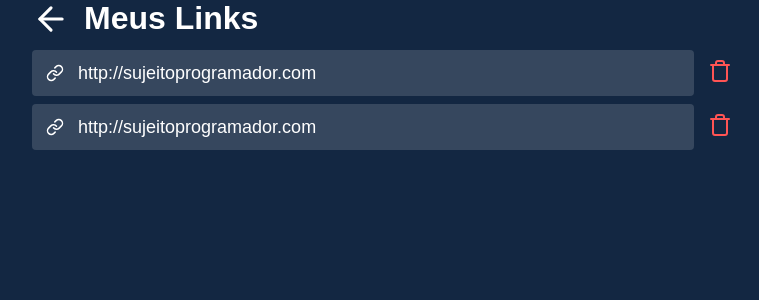
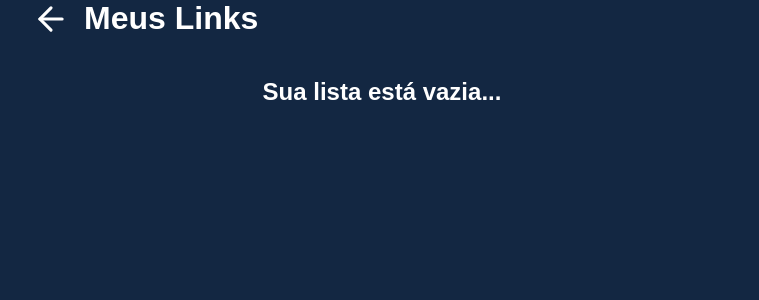
Before and after one commit to MatFregulia/mylink, a React (Create React App) app: page /links in a window 1280 px wide. Shown: the top 300 px of the page, without its empty margins (258-1017 px from the left). Built offline with nearby package versions, Linux system fonts and the light colour scheme.

Commit message:
Termino do projeto

```diff
--- a/src/pages/Links/index.js
+++ b/src/pages/Links/index.js
@@ -3,19 +3,23 @@
 import './links.css'
 import { Link } from 'react-router-dom'
 
-import { getLinksSave } from '../../services/storeLinks'
+import { getLinksSave, deleteLink } from '../../services/storeLinks'
+import LinkItem from '../../components/LinkItem'
 
 export default function Links() {
     const [myLinks, setMyLinks] = useState([]);
+
     const [data, setData] = useState({});
     const [showModal, setShowModal] = useState(false);
+
+    const [emptyList, setEmptyList] = useState(false);
 
     useEffect(() => {
       async function getLinks() {
         const result = await getLinksSave('@encurtaLink');
 
         if (result.length === 0) {
-          console.log("Lista vazia")
+          setEmptyList(true);
         }
 
         setMyLinks(result);
@@ -24,6 +28,21 @@
       getLinks();
 
     }, [])
+
+    function handleOpenLink(link) {
+      setData(link);
+      setShowModal(true);
+    }
+
+    async function handleDelete(id) {
+      const result = await deleteLink(myLinks, id);
+
+      if (result.length === 0) {
+        setEmptyList(true);
+      }
+
+      setMyLinks(result);
+    }
 
     return(
       <div className='links/container'>
@@ -35,25 +54,30 @@
           <h1>Meus Links</h1>
         </div>
 
-        <div className="links-item">
-          <button className="link">
-            <FiLink size={18} color='#FFF' />
-              http://sujeitoprogramador.com
-          </button>
-          <buton className="link-delete">
-            <FiTrash size={24} color='#FF5454' />
-          </buton>
-        </div>
+        { emptyList && (
+          <div className="links-item">
+            <h2 className="empty-text">Sua lista está vazia...</h2>
+          </div>
+        )}
 
-        <div className="links-item">
-          <button className="link">
-            <FiLink size={18} color='#FFF' />
-              http://sujeitoprogramador.com
-          </button>
-          <buton className="link-delete">
-            <FiTrash size={24} color='#FF5454' />
-          </buton>
-        </div>
+        { myLinks.map(link => (
+            <div key={Link.id} className="links-item">
+              <button className="link" onClick={ () => handleOpenLink(link) }>
+                <FiLink size={18} color='#FFF' />
+                  {link.long_url}
+              </button>
+              <button className="link-delete" onClick={ () => handleDelete(link.id) }>
+                <FiTrash size={24} color='#FF5454' />
+              </button>
+            </div>
+        ))}
+
+        { showModal && (
+          <LinkItem
+            closeModal={ () => setShowModal(false) }
+            content={data}
+          />
+        )}
 
       </div>
     )
--- a/src/pages/Links/links.css
+++ b/src/pages/Links/links.css
@@ -55,6 +55,13 @@
     background: transparent;
 }
 
+.empty-text {
+    width: 100%;
+    text-align: center;
+    margin-top: 28px;
+    color: #FFF;
+}
+
 @media (max-width: 715px) {
     .links-container {
         width: 90%;
--- a/src/services/storeLinks.js
+++ b/src/services/storeLinks.js
@@ -21,3 +21,14 @@
     await localStorage.setItem(key, JSON.stringify(linksStored));
     console.log("Link salvo com sucesso!")
 }
+
+export function deleteLink(links, id) {
+    let myLinks = links.filter( item => {
+        return (item.id !== id)
+    })
+
+    localStorage.setItem('@encurtaLink', JSON.stringify(myLinks))
+    console.log("Link deletado com sucesso")
+
+    return myLinks
+}
```
